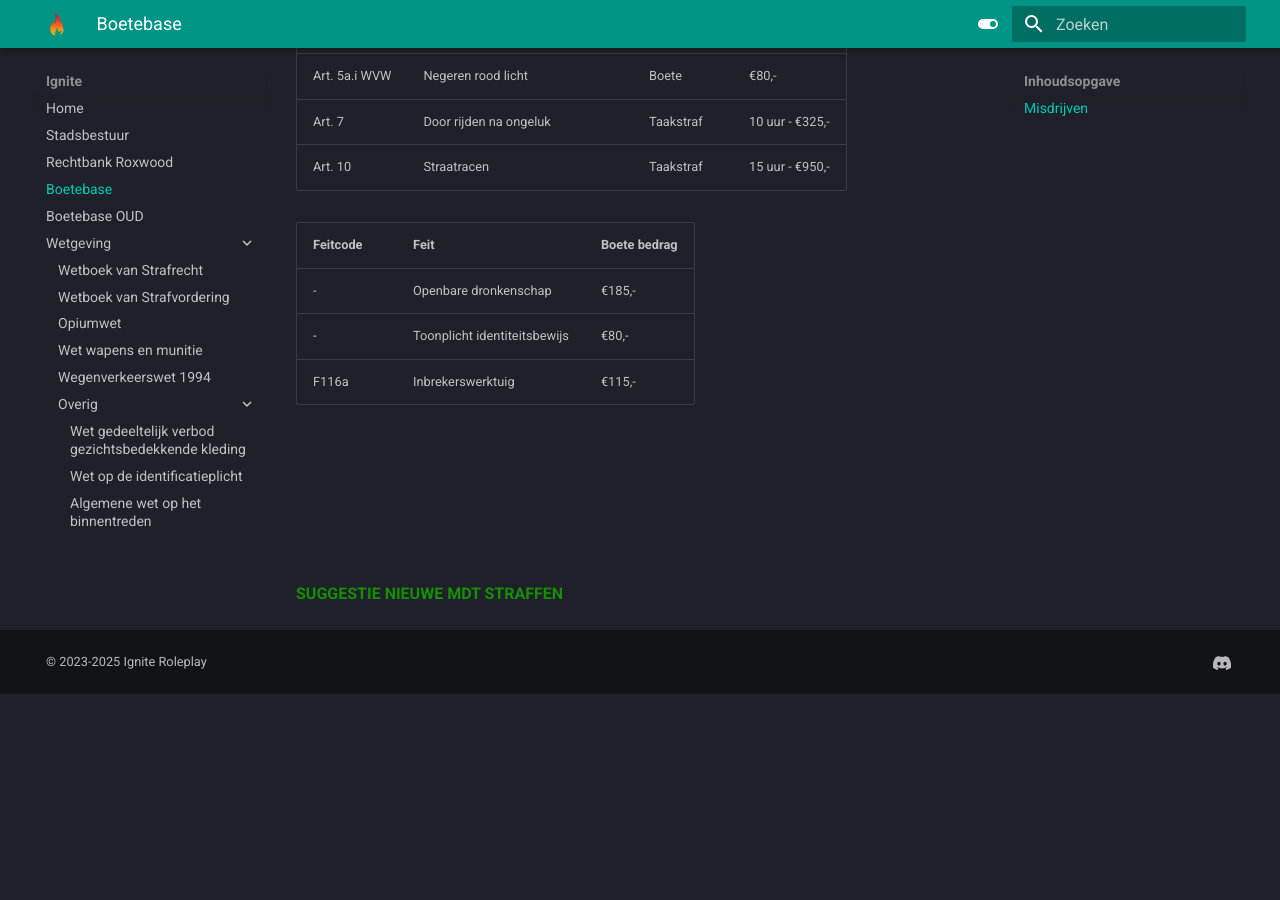
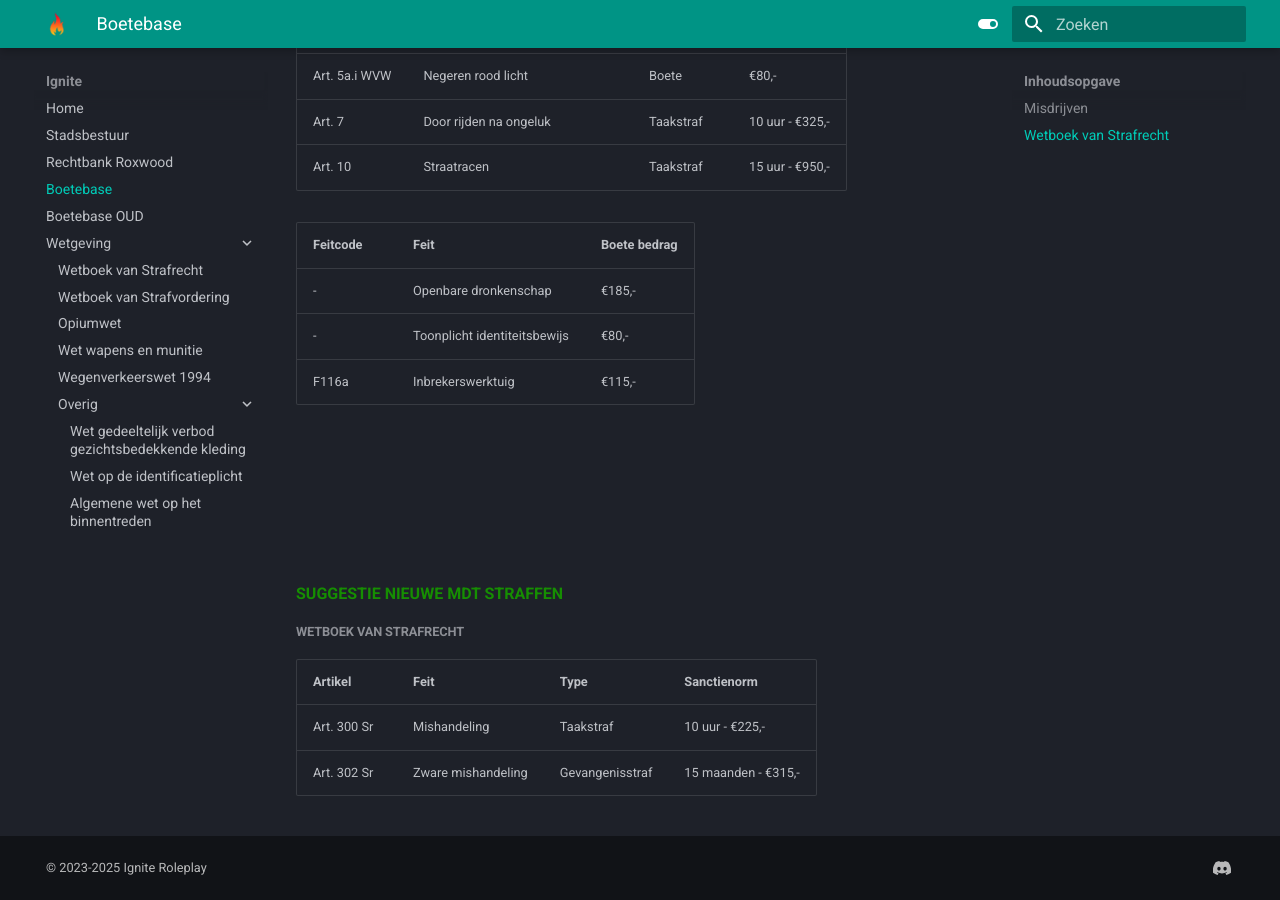
Before and after one commit to NLDenny/wetboek, an MkDocs documentation site: the page built from docs/overig/bb.md, in a window 1280 px wide and 900 px high, scrolled down 3032 px. Built offline with MkDocs 1.6.1 and Material for MkDocs 9.7.7, drawn with Linux system fonts in a browser that asks for light colours; before the commit the page ends 3726 px from its top, so only the background shows below that.

Commit message:
Update bb.md

```diff
--- a/docs/overig/bb.md
+++ b/docs/overig/bb.md
@@ -89,3 +89,10 @@ F116a | Inbrekerswerktuig | €115,- |
 <br>
 
 <span style="color: #168E02;">__SUGGESTIE NIEUWE MDT STRAFFEN__</span>
+
+
+#####Wetboek van Strafrecht
+|Artikel|Feit|Type|Sanctienorm
+|:---|:----|:---|:---|
+Art. 300 Sr | Mishandeling | Taakstraf | 10 uur - €225,-
+Art. 302 Sr | Zware mishandeling | Gevangenisstraf | 15 maanden - €315,-
```
